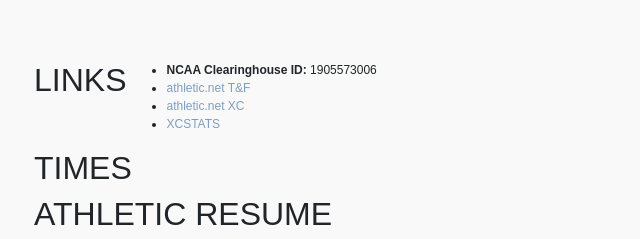
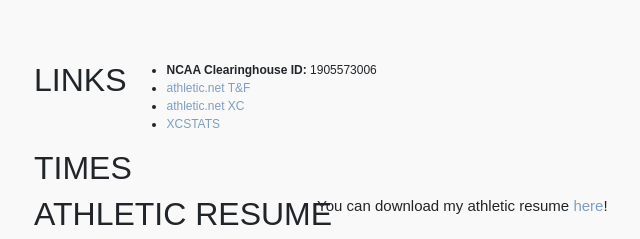
Before and after one commit to isabellahoch/portfolio-website-v2, a Python web app: template flask/templates/athletics.html in a window 1280 px wide. Shown: the part 199-438 px from the top of the page, without its empty margins (36-676 px from the left). Run offline with Jinja, Linux system fonts and the light colour scheme; the template is opened without the code that fills it, so the values that code supplies are empty; some libraries are stand-ins or nearby versions; some web fonts are replaced.

Commit message:
added athletic resume download link

```diff
--- a/flask/templates/athletics.html
+++ b/flask/templates/athletics.html
@@ -30,9 +30,14 @@
 	</div>
 	<div class="row" style="height:100vh">
 		<h2>ATHLETIC RESUME</h2>
-		<iframe src="https://docs.google.com/document/d/e/2PACX-1vTNWpfyH58vmKCj_AXR4DAAYKosvc5h0vHwcgyQ6oYgSRGCYfTLszttHrrTA1vgo34IsLzKyFy-g32a/pub?embedded=true" style="/*position:fixed;*/ top:250px; left:0px; bottom:250px; right:0px; width:100%; height:100%; border:none; margin:0; padding:0; overflow:hidden; z-index:5;">
-			Your browser does not support iframes, sorry!
-		</iframe>
+		<div class="row text-center justify-content-center" style="font-size:15px">
+			<p>You can download my athletic resume <a href="https://docs.google.com/document/d/2PACX-1vTNWpfyH58vmKCj_AXR4DAAYKosvc5h0vHwcgyQ6oYgSRGCYfTLszttHrrTA1vgo34IsLzKyFy-g32a/edit?usp=sharing">here</a>!</p>
+		</div>
+		<div class="container" style="height:100vh">
+			<iframe src="https://docs.google.com/document/d/e/2PACX-1vTNWpfyH58vmKCj_AXR4DAAYKosvc5h0vHwcgyQ6oYgSRGCYfTLszttHrrTA1vgo34IsLzKyFy-g32a/pub?embedded=true" style="/*position:fixed;*/ top:250px; left:0px; bottom:250px; right:0px; width:100%; height:100%; border:none; margin:0; padding:0; overflow:hidden; z-index:5;">
+				Your browser does not support iframes, sorry!
+			</iframe>
+		</div>
 	</div>
 	<!-- <div class="row portfolio-row justify-content-center text-center">
 		<div class="col-sm-4 portfolio-col">
```
